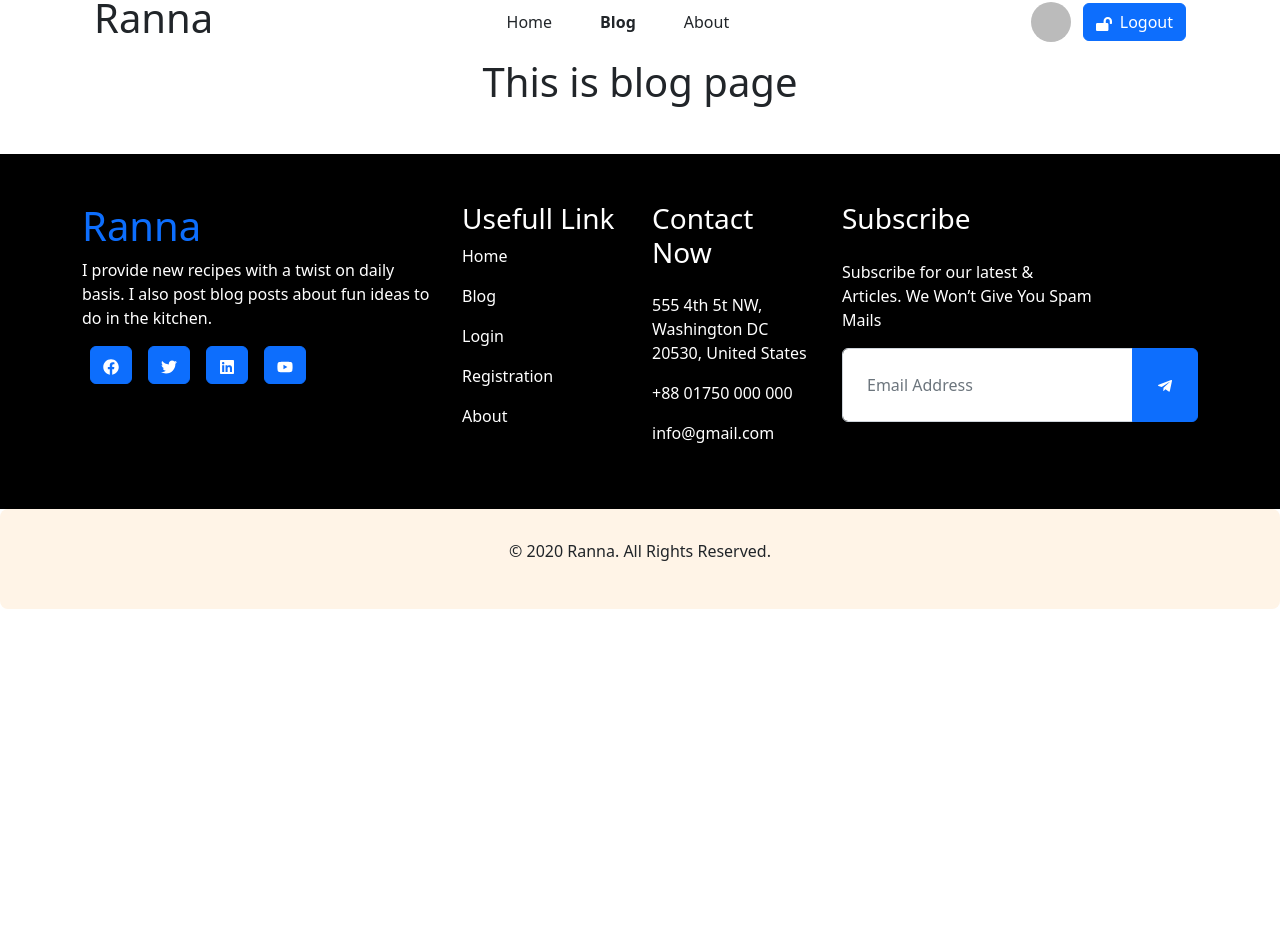
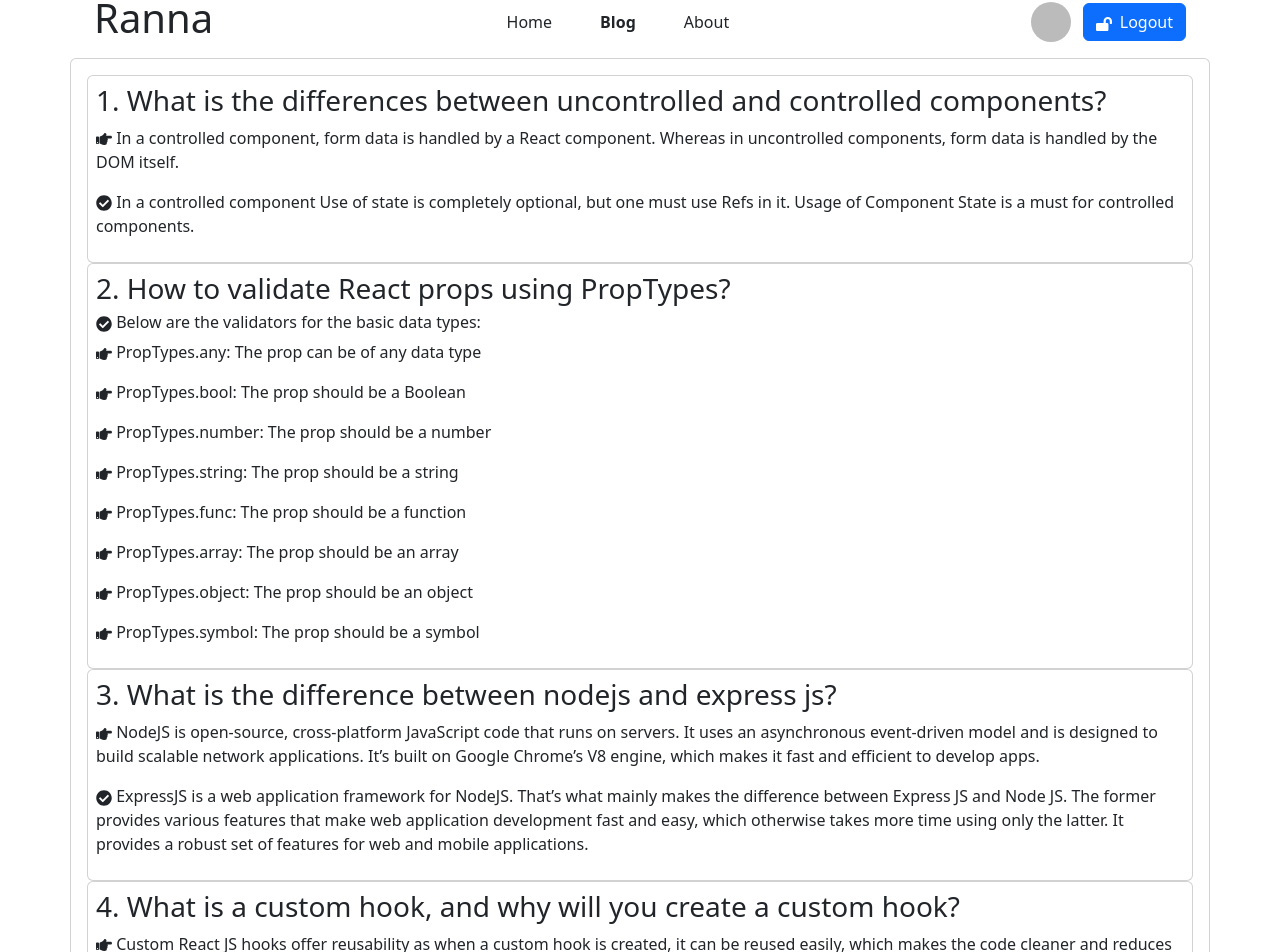
Before and after one commit to Amzad100/ranna-frontend, a React (Vite) app: page /blog in a window 1280 px wide. Shown: the part 14-966 px from the top of the page. Before the commit the page ends 800 px from the top, so only its background shows below. Built offline with nearby package versions, Linux system fonts and the light colour scheme; no server answers; sample sign-in values are in the browser's storage.

Commit message:
Blog page answer added

```diff
--- a/src/Pages/Blogs/Blog.jsx
+++ b/src/Pages/Blogs/Blog.jsx
@@ -1,12 +1,45 @@
 import React from 'react';
 import Header from '../../Shared/Header/Header';
 import Footer from '../../Shared/Footer/Footer';
+import { FaHandPointRight, FaCheckCircle } from 'react-icons/fa';
+import { Button } from 'react-bootstrap';
+
 
 const Blog = () => {
     return (
         <div>
             <Header></Header>
-            <h1 className='text-center'>This is blog page</h1>
+            <div className='container card p-3'>
+                <div className='card p-2'>
+                    <h3>1. What is the differences between uncontrolled and controlled components?</h3>
+                    <p><FaHandPointRight></FaHandPointRight> In a controlled component, form data is handled by a React component. Whereas in uncontrolled components, form data is handled by the DOM itself.</p>
+                    <p><FaCheckCircle></FaCheckCircle> In a controlled component Use of state is completely optional, but one must use Refs in it. Usage of Component State is a must for controlled components.</p>
+                </div>
+                <div className='card p-2'>
+                    <h3>2. How to validate React props using PropTypes?</h3>
+                    <>
+                        <h6><FaCheckCircle></FaCheckCircle> Below are the validators for the basic data types:</h6>
+                        <p><FaHandPointRight></FaHandPointRight> PropTypes.any: The prop can be of any data type</p>
+                        <p><FaHandPointRight></FaHandPointRight> PropTypes.bool: The prop should be a Boolean</p>
+                        <p><FaHandPointRight></FaHandPointRight> PropTypes.number: The prop should be a number</p>
+                        <p><FaHandPointRight></FaHandPointRight> PropTypes.string: The prop should be a string</p>
+                        <p><FaHandPointRight></FaHandPointRight> PropTypes.func: The prop should be a function</p>
+                        <p><FaHandPointRight></FaHandPointRight> PropTypes.array: The prop should be an array</p>
+                        <p><FaHandPointRight></FaHandPointRight> PropTypes.object: The prop should be an object</p>
+                        <p><FaHandPointRight></FaHandPointRight> PropTypes.symbol: The prop should be a symbol</p>
+                    </>
+                </div>
+                <div className='card p-2'>
+                    <h3>3. What is the difference between nodejs and express js?</h3>
+                    <p><FaHandPointRight></FaHandPointRight> NodeJS is open-source, cross-platform JavaScript code that runs on servers. It uses an asynchronous event-driven model and is designed to build scalable network applications. It’s built on Google Chrome’s V8 engine, which makes it fast and efficient to develop apps.</p>
+                    <p><FaCheckCircle></FaCheckCircle> ExpressJS is a web application framework for NodeJS. That’s what mainly makes the difference between Express JS and Node JS. The former provides various features that make web application development fast and easy, which otherwise takes more time using only the latter. It provides a robust set of features for web and mobile applications.</p>
+                </div>
+                <div className='card p-2'>
+                    <h3>4. What is a custom hook, and why will you create a custom hook?</h3>
+                    <p><FaHandPointRight></FaHandPointRight> Custom React JS hooks offer reusability as when a custom hook is created, it can be reused easily, which makes the code cleaner and reduces the time to write the code. It also enhances the rendering speed of the code as a custom hook does not need to be rendered again and again while rendering the whole code.</p>
+                </div>
+                <Button className='mt-2'>Downlode PDF</Button>
+            </div>
             <Footer></Footer>
         </div>
     );
--- a/src/Pages/Login/Login.jsx
+++ b/src/Pages/Login/Login.jsx
@@ -4,15 +4,16 @@ import Footer from '../../Shared/Footer/Footer';
 import { Button, Form } from 'react-bootstrap';
 import { Link, useLocation, useNavigate } from 'react-router-dom';
 import { AuthContext } from '../../providers/AuthProvider';
-import { GithubAuthProvider, GoogleAuthProvider, getAuth, signInWithPopup } from 'firebase/auth';
+import { GithubAuthProvider, GoogleAuthProvider, getAuth, sendPasswordResetEmail, signInWithPopup } from 'firebase/auth';
 import app from '../../firebase/firebase.config';
+
+const auth = getAuth(app);
 
 const Login = () => {
     const { signIn } = useContext(AuthContext);
     const [error, setError] = useState('');
     const [success, setSuccess] = useState('');
     const emailRef = useRef();
-    const auth = getAuth(app);
     const navigate = useNavigate();
     const location = useLocation()
     const from = location.state?.from?.pathname || '/';
@@ -79,7 +80,14 @@ const Login = () => {
         if (!email) {
             alert('Please provied your email adderss to reset password')
         }
-
+        sendPasswordResetEmail(auth, email)
+            .then(() => {
+                alert('please chack your email')
+            })
+            .catch(error => {
+                console.log(error);
+                setError(error.message)
+            })
     }
     return (
         <div>
--- a/src/Pages/Recipe/Recipe.jsx
+++ b/src/Pages/Recipe/Recipe.jsx
@@ -55,8 +55,9 @@ const Recipe = ({ recipe }) => {
                             </div>
                         </div>
                     </Card.Body>
-                    <Button onClick={handleFavorite} disabled={favorited}><ToastContainer></ToastContainer>Favorite</Button>
                 </Card>
+                <Button onClick={handleFavorite} disabled={favorited}>Favorite</Button>
+                <ToastContainer></ToastContainer>
             </Col>
         </div>
     );
--- a/src/Pages/Recipes/Recipes.jsx
+++ b/src/Pages/Recipes/Recipes.jsx
@@ -2,7 +2,7 @@ import React from 'react';
 import { useLoaderData, useParams } from 'react-router-dom';
 import Header from '../../Shared/Header/Header';
 import Footer from '../../Shared/Footer/Footer';
-import { Button, Container, Row } from 'react-bootstrap';
+import { Container, Row } from 'react-bootstrap';
 import Recipe from '../Recipe/Recipe';
 
 const Recipes = () => {
```
